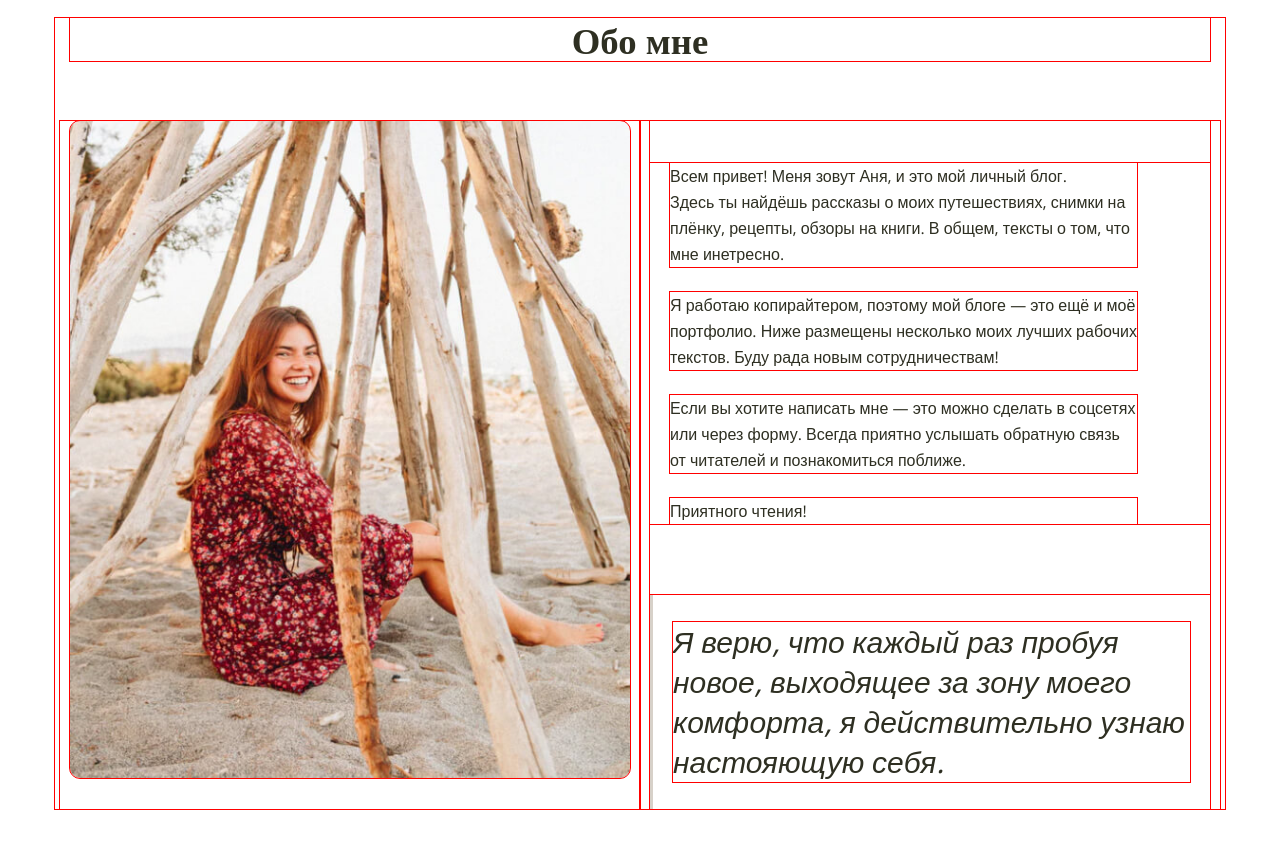
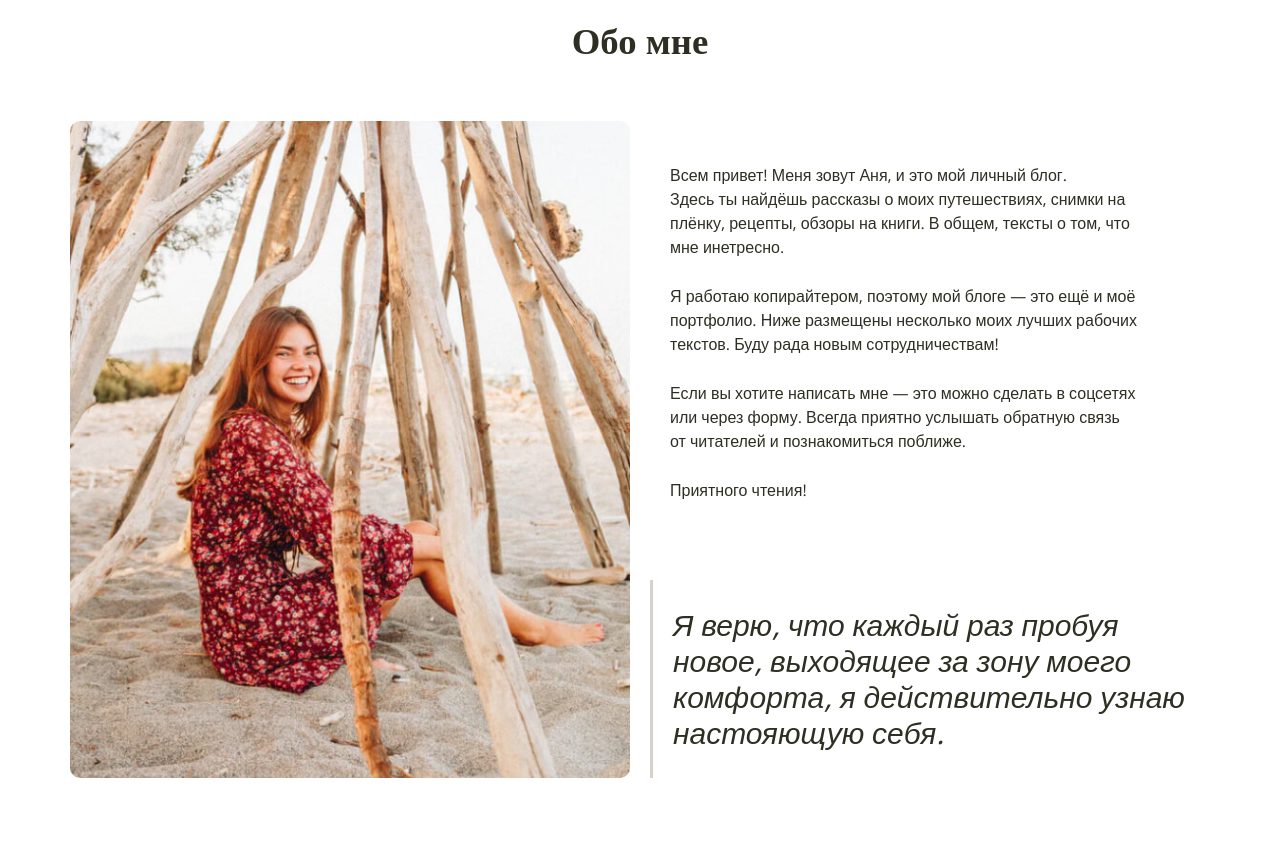
Before and after one commit to Galina-lucky/Blog_new, a website: page src/index.html in a window 1280 px wide. Shown: the part 1880-2728 px from the top of the page. Drawn offline with nearby package versions, Linux system fonts and the light colour scheme; files that its build step writes are made by us from their sources; a web font is replaced by a local one.

Commit message:
Add Section About

```diff
--- a/src/index.html
+++ b/src/index.html
@@ -167,11 +167,11 @@
       <div class="container">
         <h2 class="section-title title title--center">Обо мне</h2>
         <div class="row">
-          <div class="col-md-6">
+          <div class="col-md-5 col-lg-5 col-xlg-6">
             <img class="section-about__photo img-responsive" src="img/about_me.jpg" alt="My photo">
           </div>
 
-          <div class="col-md-6">
+          <div class="col-md-7 col-lg-7 col-xlg-6">
             <div class="section-about__info">
               <div class="section-about__text">
                 <p>Всем привет! Меня зовут Аня, и это мой личный блог. <br> Здесь ты найдёшь рассказы о моих путешествиях, снимки на плёнку, рецепты, обзоры на книги. В общем, тексты о том, что мне инетресно.
--- a/src/scss/_general.scss
+++ b/src/scss/_general.scss
@@ -1,6 +1,6 @@
-* {
+/** {
   outline: 1px solid red;
-}
+}*/
 
 * {
   margin: 0;
--- a/src/scss/_section-about.scss
+++ b/src/scss/_section-about.scss
@@ -1,36 +1,90 @@
 .section-about {
-  padding-bottom: 45px;
 
   &__photo {
     border-radius: 10px;
+
+    @media(max-width: $screen-sm-max) {
+      margin-bottom: 30px;
+    }
   }
 
   &__info {
+    position: relative;
     display: flex;
     flex-direction: column;
     justify-content: space-between;
     height: 100%;
-    padding-top: 42px;
+
+    @media (min-width: $screen-xlg-min) {
+      padding-top: 42px;
+    }
+
   }
 
   &__text {
     padding-left: 20px;
-    padding-right: 73px;
-    margin-bottom: 71px;
+    margin-bottom: 30px;
+    line-height: 1.5;
 
-    & p:not(:last-child) {
-      margin-bottom: 25px;
+    @media (min-width: $screen-xlg-min) {
+      margin-bottom: 45px;
+      padding-right: 73px;
+    }
+
+    @media (max-width: $screen-sm-max) {
+      margin-bottom: 20px;
+      padding-left: 10px;
+    }
+
+    & p {
+      @media (max-width: $screen-sm-max) {
+        font-size: $font-size-sm;
+        line-height: $line-height-md;
+      }
+
+      &:not(:last-child) {
+        margin-bottom: 15px;
+
+        @media (min-width: $screen-xlg-min) {
+          margin-bottom: 25px;
+        }
+      }
     }
   }
 }
 
 .callout {
-  padding: 27px 20px;
+  padding: 15px 20px;
   border-left: 3px solid $bg-color-secondary;
+
+  @media (min-width: $screen-xlg-min) {
+    padding-top: 27px;
+    padding-bottom: 27px;
+  }
+
+  @media (min-width: $screen-md-min) and (max-width: $screen-md-max) {
+    position: absolute;
+    top: 92%;
+    left: -77%;
+    padding-right: 0;
+  }
+
+  @media(max-width: $screen-sm-max) {
+    padding-right: 0;
+    padding-left: 10px;
+  }
 
   &__text {
     font-style: italic;
-    font-size: $font-size-lg;
-    line-height: 1.333333;
+    font-size: 19px;
+    line-height: $line-height-md;
+
+    @media (min-width: $screen-xlg-min) {
+      font-size: $font-size-lg;
+    }
+
+    @media (max-width: $screen-sm-max) {
+      font-size: $font-size-md;
+    }
   }
 }
```
Also changed, not shown: src/scss/_section-articles.scss (+0 -7 lines).
